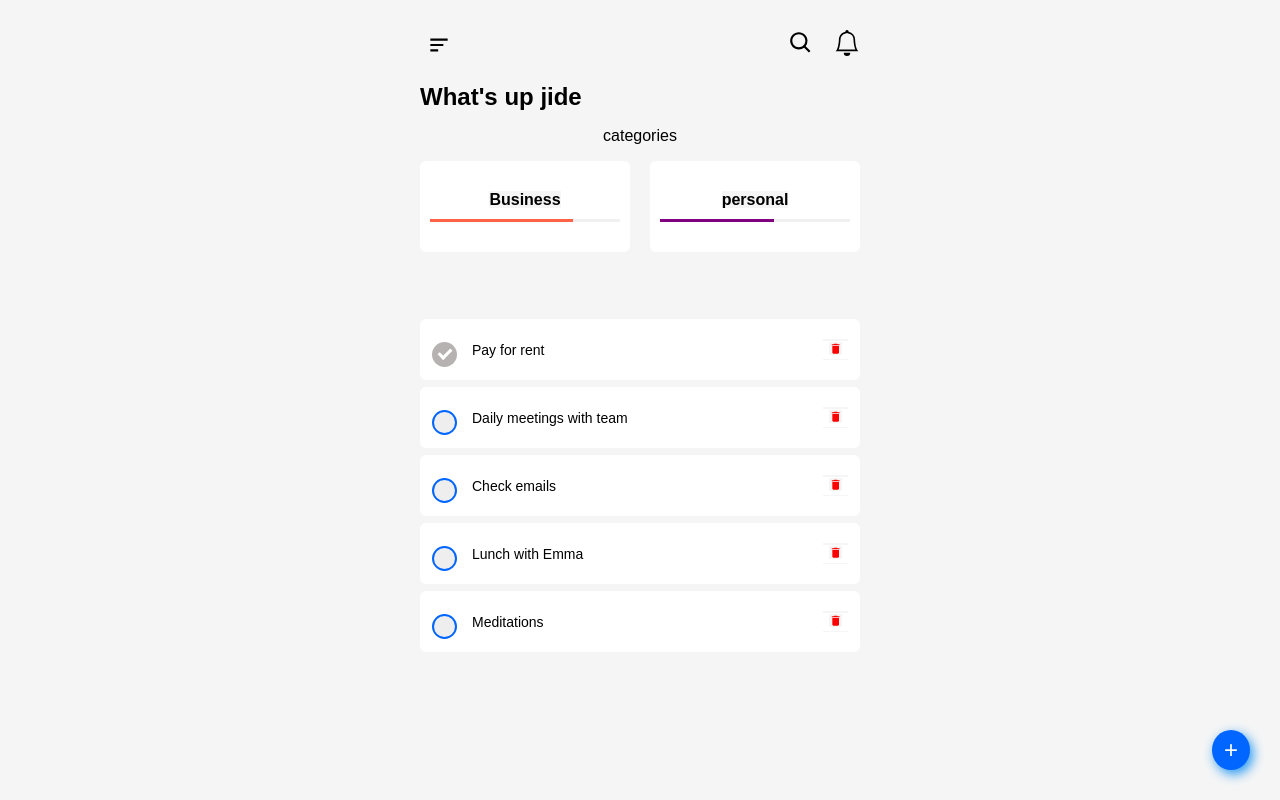
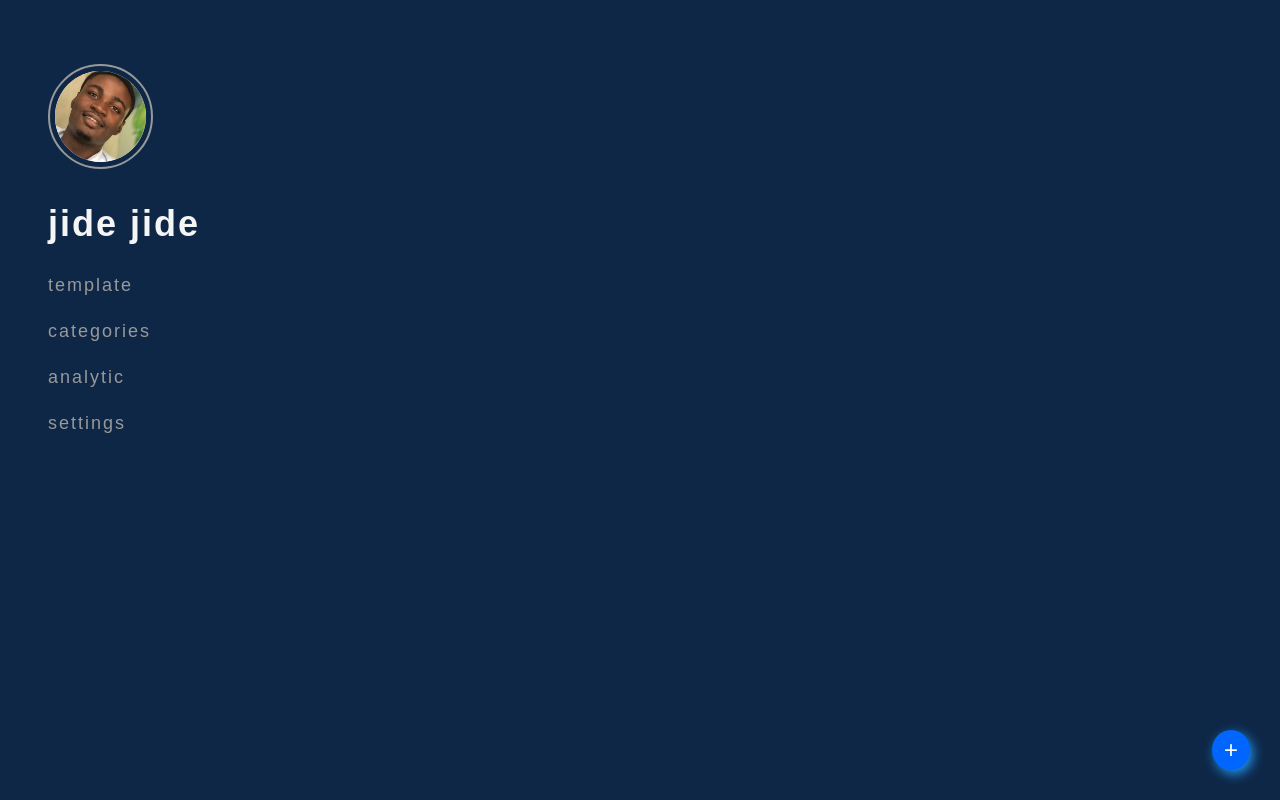
Before and after one commit to papilo-cloud/React-todo-app, a React (Create React App) app: page / in a window 1280 px wide. Shown: the top 800 px of the page. Built offline with nearby package versions, Linux system fonts and the light colour scheme.

Commit message:
fourth commit

```diff
--- a/src/components/Apps.jsx
+++ b/src/components/Apps.jsx
@@ -2,11 +2,10 @@ import {useState, useEffect} from 'react'
 import AddForms from './AddForms'
 import Button from './Button'
 import Header from './Header'
-import Login from './Login'
 import Tasks from './Tasks'
 import '../index.css'
 
-const Apps = ({getUser}) => {
+const Apps = ({getUser,users}) => {
 
     const [btn, setBtn] = useState(true)
     const [tasks, setTasks] = useState(
@@ -38,7 +37,7 @@ const Apps = ({getUser}) => {
             }
         ]
     )
-    const [users, setUsers] = useState('jide')
+
 
     const addTasks = (txt) =>{
         const rand = Math.random() * 100000
@@ -69,9 +68,7 @@ const Apps = ({getUser}) => {
         })
         setTasks(newTask)
     }
-    const handleLogin = (user) =>{
-        setUsers(user)
-    }
+
     // useEffect(() => {
 
     //     const todo = JSON.parse(localStorage.getItem('task'))
@@ -97,7 +94,7 @@ const Apps = ({getUser}) => {
 
     return (
         <div className='app-container'>
-          { users?<> <Button onClick={onAdds}
+          <> <Button onClick={onAdds}
              curText={btn ? p : y}
              selectStyle={btn}/>
 
@@ -111,7 +108,7 @@ const Apps = ({getUser}) => {
                 <AddForms
                 addTask ={addTasks} onAdd={() => setBtn(!btn)}/> }
                 </>:
-                <Login handleLogin={handleLogin } />}
+
         </div>
     )
 }
--- a/src/components/Home.jsx
+++ b/src/components/Home.jsx
@@ -1,17 +1,26 @@
 import React, { useState } from 'react'
+import Login from './Login'
 import Apps from './Apps'
 import User from './User'
 
 
 const Home = () => {
     const [first, setfirst] = useState(true)
+    const [users, setUsers] = useState('jide')
+    const [users2, setUsers2] = useState('jide')
+
     const getUser = () =>{
         console.log('Helo world')
     }
+    const handleLogin = (fName, lName) =>{
+      setUsers(fName)
+      setUsers2(lName)
+  }
   return (
     <div className='home'>
-        <Apps getUser={getUser}/>
-        <User />
+        <Apps getUser={getUser} users={users}/>
+        <Login handleLogin={handleLogin } />
+        <User fName={users} lName={users2} />
     </div>
   )
 }
--- a/src/components/Task.jsx
+++ b/src/components/Task.jsx
@@ -1,5 +1,7 @@
+import {BsSave} from 'react-icons/bs'
 import { MdDelete} from 'react-icons/md'
 import { useState } from "react"
+import { BiUndo } from 'react-icons/bi'
 
 const Task = ({id, name,handleEdit,onDelete,toggleComplete,completed}) => {
 
@@ -22,9 +24,13 @@ const Task = ({id, name,handleEdit,onDelete,toggleComplete,completed}) => {
         </div>
         <div className="edit-btn">
             <button className="calcel-btn"
-            type='button'
-            onClick={()=> setEditing(false) }>C</button>
-            <button className="save" type="submit">S</button>
+                type='button'
+                onClick={()=> setEditing(false) }>
+                <BiUndo />
+            </button>
+            <button className="save" type="submit">
+                <BsSave />
+            </button>
         </div>
 
    </form>
@@ -50,7 +56,7 @@ const Task = ({id, name,handleEdit,onDelete,toggleComplete,completed}) => {
 
     return (
         <>
-        {editing ? renderEditing: renderView}
+        {!editing ? renderEditing: renderView}
         </>
     )
 }
--- a/src/components/User.jsx
+++ b/src/components/User.jsx
@@ -1,9 +1,23 @@
 import React from 'react'
+import img from './images/papilo.jpg'
 
-const User = () => {
+const User = ({lName,fName}) => {
   return (
-    <div>
-        <h1>Users</h1>
+    <div className='users'>
+        <div className='img'>
+          <img src={img} width={100} alt="user image" />
+        </div>
+        <h1>
+          {fName} {lName}
+        </h1>
+        <div className="data">
+          <ul>
+            <li>template</li>
+            <li>categories</li>
+            <li>analytic</li>
+            <li>settings</li>
+          </ul>
+        </div>
     </div>
   )
 }
--- a/src/index.css
+++ b/src/index.css
@@ -3,8 +3,63 @@ body, *{
   box-sizing: border-box;
   font-family: 'Roboto Flex', sans-serif;
 }
+.users{
+  position: fixed;
+  margin: 0;
+  padding:4rem 3rem;
+  top: 0;
+  left: 0;
+  width: 100%;
+  min-height: 100%;
+  background-color: #0e2747;
+  display: flex;
+  flex-direction: column;
+  justify-content: flex-start;
+}
+.users div{
+  background-color: #0e2747;
+}
+.users .img {
+  margin-bottom: 10px;
+  width: 105px;
+  height: 105px;
+  position: relative;
+  border-radius: 50%;
+  overflow: hidden;
+  border: 2px solid #999;
+  padding: 5px;
+}
+.users .img img{
+  position: relative;
+  top: 0;
+  left: 0;
+  width: 100%;
+  height: 100%;
+  border-radius: 50%;
+  object-fit: contain;
+}
+.users h1{
+  background-color: transparent;
+  margin-bottom: 30px;
+  color: #f5f5f5;
+  letter-spacing: 2px;
+}
+.users div ul{
+  position: relative;
+  margin: 0;
+  list-style: none;
+  padding: 0;
+  background-color: #0e2747;
+}
+.users ul li {
+  margin-bottom: 25px;
+  background-color: #0e2747;
+  color: #999;
+  letter-spacing: 2px;
+}
 
 .app-container{
+  position: relative;
   font-family: sans-serif;
   max-width: 500px;
   min-height: 100vh;
@@ -39,6 +94,7 @@ body, *{
   border-radius: 8px;
   color: #0066ff;
 }
+
 .login-form button{
   outline: none;
   border: 1px solid #2196f3;
@@ -59,6 +115,7 @@ body, *{
 }
 .edit,
 .task{
+  position: relative;
   background-color: #fff;
   padding: 20px 12px;
   border-radius: 6px;
@@ -71,11 +128,24 @@ body, *{
 .edit{
   padding:16px 12px;
 }
-.task-btn{
+.edit-btn{
   position: relative;
+  display: flex;
+  background-color: inherit;
+  gap: 10px;
   margin: 0;
   padding: 0;
 }
+.edit-btn button{
+  margin: 0;
+  outline: none;
+  border: none;
+  background-color: inherit;
+}
+.edit-btn button:hover{
+  border: 1px dashed #2196f3;
+}
+
 
 .task .task-btn .delete-btn{
   border: none;
@@ -232,7 +302,7 @@ body, *{
   75%  {width:45%; }
   100% {width:60%; }
 }
-.app-container .btn{
+ .app-container .btn{
   position: fixed;
   bottom: 30px;
   right: 30px;
```
Also changed, not shown: src/components/images/papilo.jpg (added).
